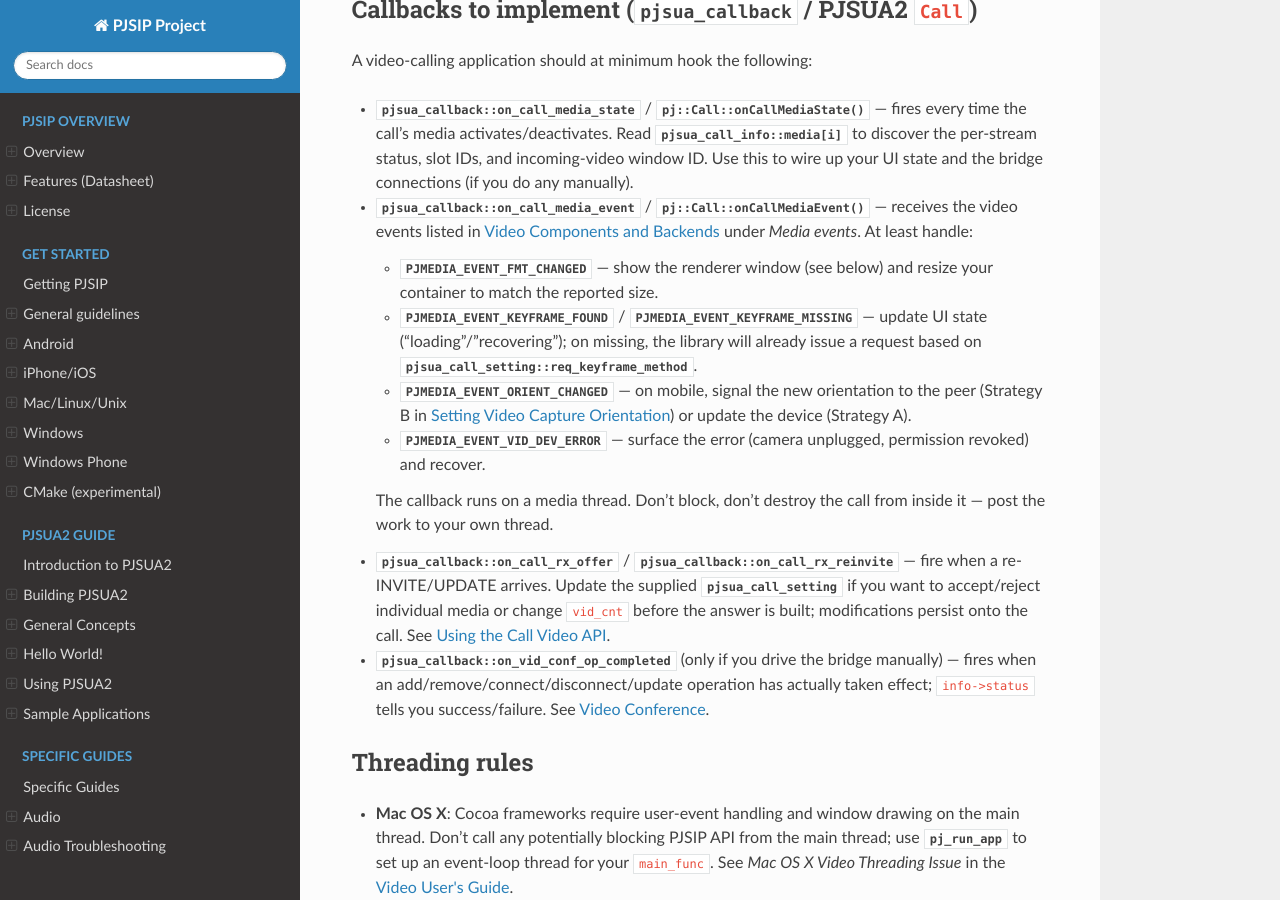
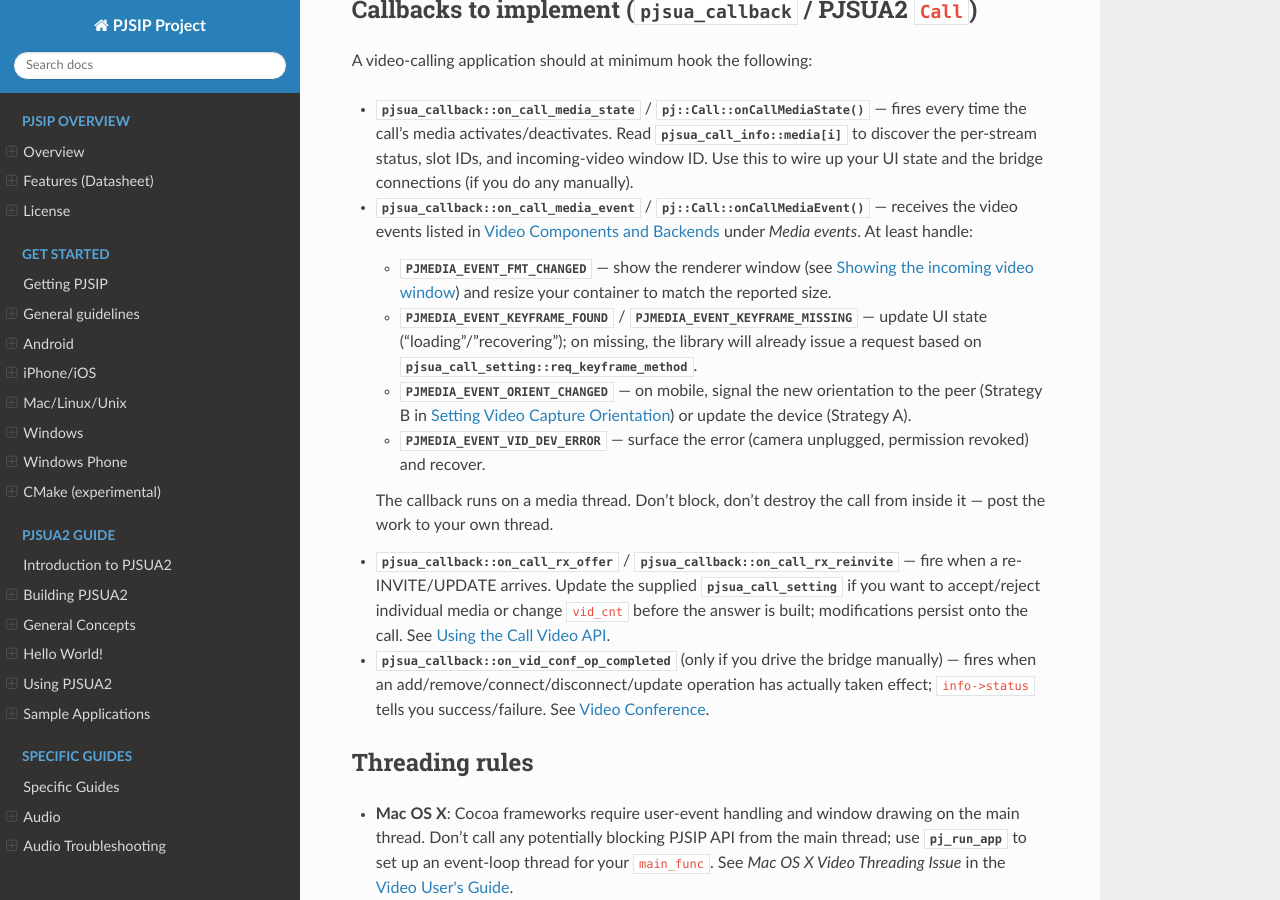
Before and after one commit to pjsip/pjproject_docs, a Sphinx documentation site: the page built from docs/source/specific-guides/video/users_guide/recommended_setup.rst, in a window 1280 px wide and 900 px high, scrolled down 1557 px. Built offline with Sphinx 7.4.7 and the Read the Docs theme 3.1.0, drawn with Linux system fonts in a browser that asks for light colours; the version number could not be read and is left out.

Commit message:
docs: replace "see below" with explicit ref in recommended_setup
The PJMEDIA_EVENT_FMT_CHANGED bullet pointed at "(see below)" for
the show-on-FMT_CHANGED recipe, which lives ~90 lines further down
on the same page. Use the explicit :ref:`vid_ug_show_window`
instead so the link survives future reordering.

Co-Authored-By: Claude Code

```diff
--- a/docs/source/specific-guides/video/users_guide/recommended_setup.rst
+++ b/docs/source/specific-guides/video/users_guide/recommended_setup.rst
@@ -103,7 +103,8 @@ A video-calling application should at minimum hook the following:
   least handle:
 
   - :cpp:any:`PJMEDIA_EVENT_FMT_CHANGED <pjmedia_event_type::PJMEDIA_EVENT_FMT_CHANGED>` —
-    show the renderer window (see below) and resize your container to
+    show the renderer window (see :ref:`vid_ug_show_window`) and
+    resize your container to
     match the reported size.
   - :cpp:any:`PJMEDIA_EVENT_KEYFRAME_FOUND <pjmedia_event_type::PJMEDIA_EVENT_KEYFRAME_FOUND>` /
     :cpp:any:`PJMEDIA_EVENT_KEYFRAME_MISSING <pjmedia_event_type::PJMEDIA_EVENT_KEYFRAME_MISSING>` —
```
